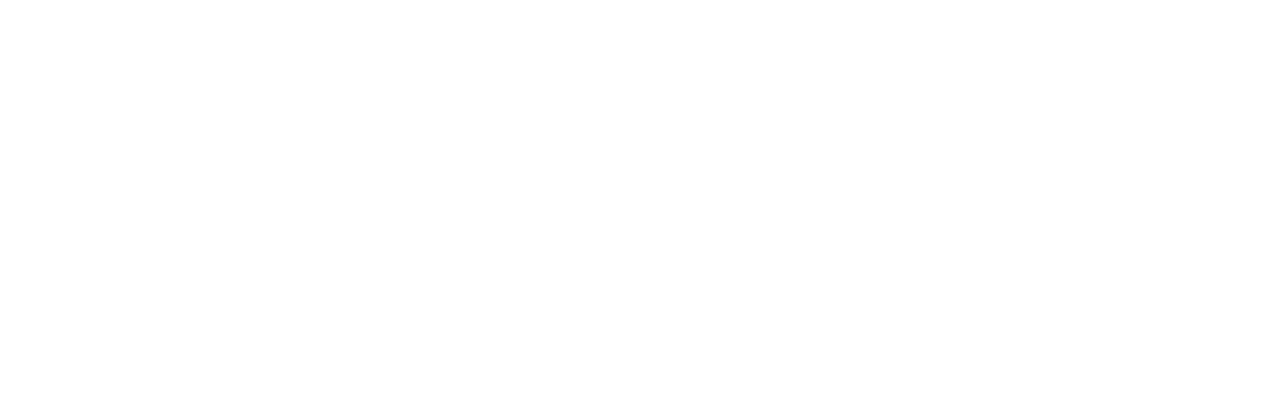
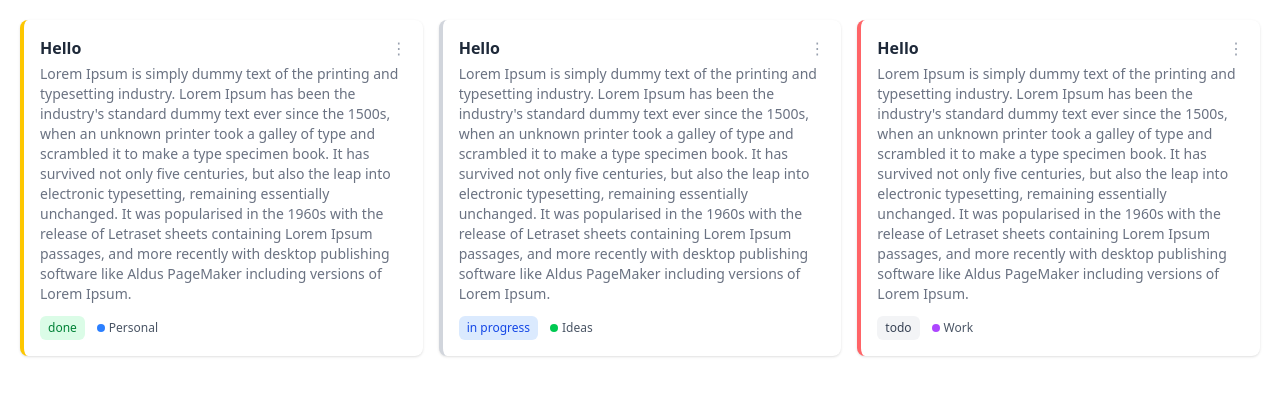
Before and after one commit to mirjetamustafa/projekti-final, a React app in the folder taskManager/: page / in a window 1280 px wide. Shown: the top 396 px of the page. Built offline with nearby package versions, Linux system fonts and the light colour scheme; the HTML template or start-up script is replaced by a standard one.

Commit message:
Update cards component

```diff
--- a/taskManager/src/App.tsx
+++ b/taskManager/src/App.tsx
@@ -1,5 +1,31 @@
+import Cards from './components/shared/Cards/Cards'
+
 function App() {
-  return <div className="grid grid-cols-3 gap-4 p-5"></div>
+  return (
+    <div className="grid grid-cols-3 gap-4 p-5">
+      <Cards
+        title="Hello"
+        description="Lorem Ipsum is simply dummy text of the printing and typesetting industry. Lorem Ipsum has been the industry's standard dummy text ever since the 1500s, when an unknown printer took a galley of type and scrambled it to make a type specimen book. It has survived not only five centuries, but also the leap into electronic typesetting, remaining essentially unchanged. It was popularised in the 1960s with the release of Letraset sheets containing Lorem Ipsum passages, and more recently with desktop publishing software like Aldus PageMaker including versions of Lorem Ipsum."
+        status="done"
+        category="Personal"
+        priority="medium"
+      />
+      <Cards
+        title="Hello"
+        description="Lorem Ipsum is simply dummy text of the printing and typesetting industry. Lorem Ipsum has been the industry's standard dummy text ever since the 1500s, when an unknown printer took a galley of type and scrambled it to make a type specimen book. It has survived not only five centuries, but also the leap into electronic typesetting, remaining essentially unchanged. It was popularised in the 1960s with the release of Letraset sheets containing Lorem Ipsum passages, and more recently with desktop publishing software like Aldus PageMaker including versions of Lorem Ipsum."
+        status="in progress"
+        category="Ideas"
+        priority="low"
+      />
+      <Cards
+        title="Hello"
+        description="Lorem Ipsum is simply dummy text of the printing and typesetting industry. Lorem Ipsum has been the industry's standard dummy text ever since the 1500s, when an unknown printer took a galley of type and scrambled it to make a type specimen book. It has survived not only five centuries, but also the leap into electronic typesetting, remaining essentially unchanged. It was popularised in the 1960s with the release of Letraset sheets containing Lorem Ipsum passages, and more recently with desktop publishing software like Aldus PageMaker including versions of Lorem Ipsum."
+        status="todo"
+        category="Work"
+        priority="high"
+      />
+    </div>
+  )
 }
 
 export default App
--- a/taskManager/src/components/shared/Cards/Cards.tsx
+++ b/taskManager/src/components/shared/Cards/Cards.tsx
@@ -1,9 +1,14 @@
+import { useEffect, useRef, useState } from 'react'
+import { categoryColors } from '../utils/categoryColors'
+
 type CardsProps = {
   title: string
   description?: string
   status: 'in progress' | 'done' | 'todo'
   category: string
   priority?: 'low' | 'medium' | 'high'
+  onEdit?: () => void
+  onDelete?: () => void
 }
 
 const statusStyle = {
@@ -13,7 +18,7 @@
 }
 
 const priorityStyle = {
-  low: 'border-l-green-400',
+  low: 'border-l-gray-300',
   medium: 'border-l-yellow-400',
   high: 'border-l-red-400',
 }
@@ -25,6 +30,20 @@
   category,
   priority = 'medium',
 }: CardsProps) => {
+  const [openMenu, setOpenMenu] = useState(false)
+  const menuRef = useRef<HTMLDivElement>(null)
+  useEffect(() => {
+    const handleClickOutside = (e: MouseEvent) => {
+      if (menuRef.current && !menuRef.current.contains(e.target as Node)) {
+        setOpenMenu(false)
+      }
+    }
+    document.addEventListener('mousedown', handleClickOutside)
+    return () => {
+      document.removeEventListener('mousedown', handleClickOutside)
+    }
+  }, [])
+
   return (
     <div
       className={`bg-white rounded-lg border-gray-200 p-4 border-l-4 hover:shadow-md ${priorityStyle[priority]} shadow-sm`}
@@ -32,7 +51,38 @@
       <div className="flex justify-between items-start">
         <h3 className="font-semibold text-gray-800"> {title} </h3>
 
-        <button className="text-gray-400 hover:text-gray-600">⋮</button>
+        <div className="relative" ref={menuRef}>
+          <button
+            type="button"
+            onClick={() => setOpenMenu((prev) => !prev)}
+            className="text-gray-400 hover:text-gray-600 focus:outline-none cursor-pointer"
+          >
+            ⋮
+          </button>
+          {openMenu && (
+            <div className="absolute right-0 mt-2 w-28 bg-white border border-gray-100  rounded-md shadow-lg z-10">
+              <button
+                onClick={() => {
+                  setOpenMenu(false)
+                  onEdit?.()
+                }}
+                className="w-full text-left px-3 py-2 text-sm hover:bg-gray-100"
+              >
+                Edit
+              </button>
+
+              <button
+                onClick={() => {
+                  setOpenMenu(false)
+                  onDelete?.()
+                }}
+                className="w-full text-left px-3 py-2 text-red-600 text-sm hover:bg-red-50"
+              >
+                Delete
+              </button>
+            </div>
+          )}
+        </div>
       </div>
 
       {description && (
@@ -45,8 +95,12 @@
         >
           {status}
         </span>
-        <div className="flex items-center gap-1 text-sm text-gray-600">
-          <span className="w-2 h-2 rounded-full bg-purple-500"></span>
+        <div className="flex items-center gap-1 text-xs text-gray-600">
+          <span
+            className={`w-2 h-2 rounded-full ${
+              categoryColors[category]?.dot || 'bg-gray-400'
+            }`}
+          />
           {category}
         </div>
       </div>
--- /dev/null
+++ b/taskManager/src/components/shared/utils/categoryColors.ts
@@ -0,0 +1,20 @@
+export const categoryColors: Record<
+  string,
+  {
+    dot: string
+    border: string
+  }
+> = {
+  Work: {
+    dot: 'bg-purple-500',
+    border: 'border-l-purple-600',
+  },
+  Personal: {
+    dot: 'bg-blue-500',
+    border: 'border-l-blue-600',
+  },
+  Ideas: {
+    dot: 'bg-green-500',
+    border: 'border-l-green-600',
+  },
+}
```
